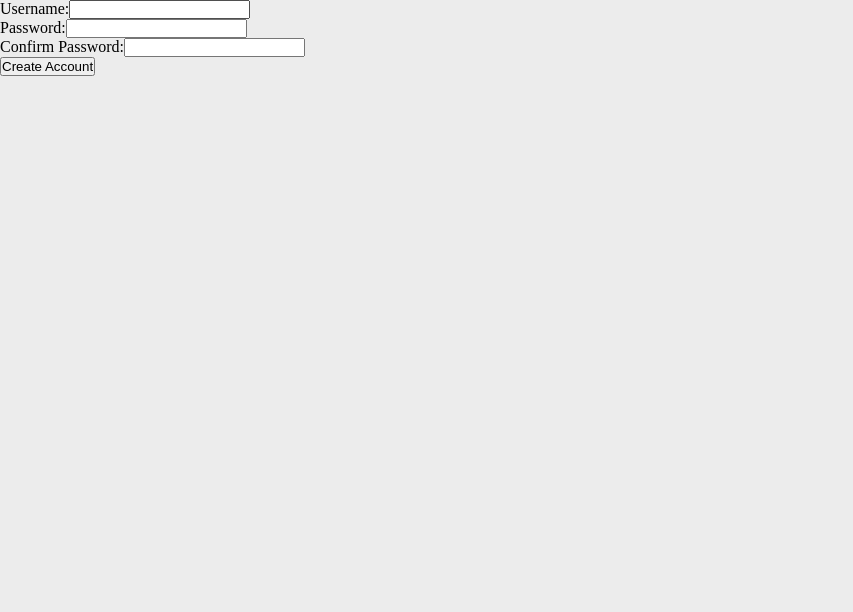
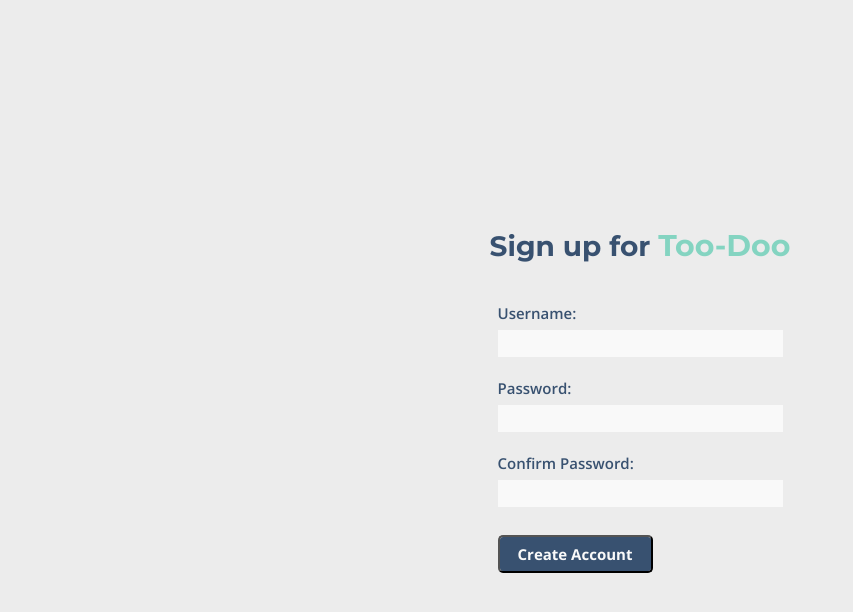
Before and after one commit to ajhanson22227/ToDo-List-React, a React (Create React App) app: page /user/signup in a window 1280 px wide. Shown: the top 612 px of the page, without its empty margins (0-853 px from the left). Built offline with nearby package versions, Linux system fonts and the light colour scheme.

Commit message:
Add classes and stylings to sign up form

```diff
--- a/src/components/SignIn/SignUpPage/SignUpPage.js
+++ b/src/components/SignIn/SignUpPage/SignUpPage.js
@@ -39,39 +39,51 @@ const SignUpPage = ({ setUser }) => {
   };
 
   return (
-    <div>
-      <form onSubmit={handleSubmit}>
-        <label>
-          Username:
+    <div className="sign-in-div">
+      <div className="sign-in-text">
+        <p>
+          Sign up for <span>Too-Doo</span>
+        </p>
+      </div>
+
+      <form className="sign-in-form" onSubmit={handleSubmit}>
+        <label className="sign-in-form-text"> Username: </label>
+        <br />
         <input
           type="text"
+          className="sign-in-form-input"
+          autocomplete="off"
           name="username"
           value={username}
           onChange={(event) => setUsername(event.target.value)}
         />
-        </label>
         <br />
-        <label>
-          Password:
+        <label className="sign-in-form-text">Password:</label>
+        <br />
         <input
           type="text"
+          className="sign-in-form-input"
+          autocomplete="off"
           name="password"
           value={password}
           onChange={(event) => setPassword(event.target.value)}
         />
-        </label>
         <br />
-        <label>
-          Confirm Password:
+        <label className="sign-in-form-text">Confirm Password:</label> <br />
         <input
           type="text"
+          className="sign-in-form-input"
+          autocomplete="off"
           name="confirmPassword"
           value={confirmPassword}
           onChange={(event) => setConfirmPassword(event.target.value)}
         />
-        </label>
         <br />
-        <input type="submit" value="Create Account" />
+        <input
+          className="sign-in-form-submit"
+          type="submit"
+          value="Create Account"
+        />
       </form>
       <span style={{ color: "red" }}>{error ? error : null}</span>
     </div>
```
Lines whose indentation alone changed are shown as unchanged.
